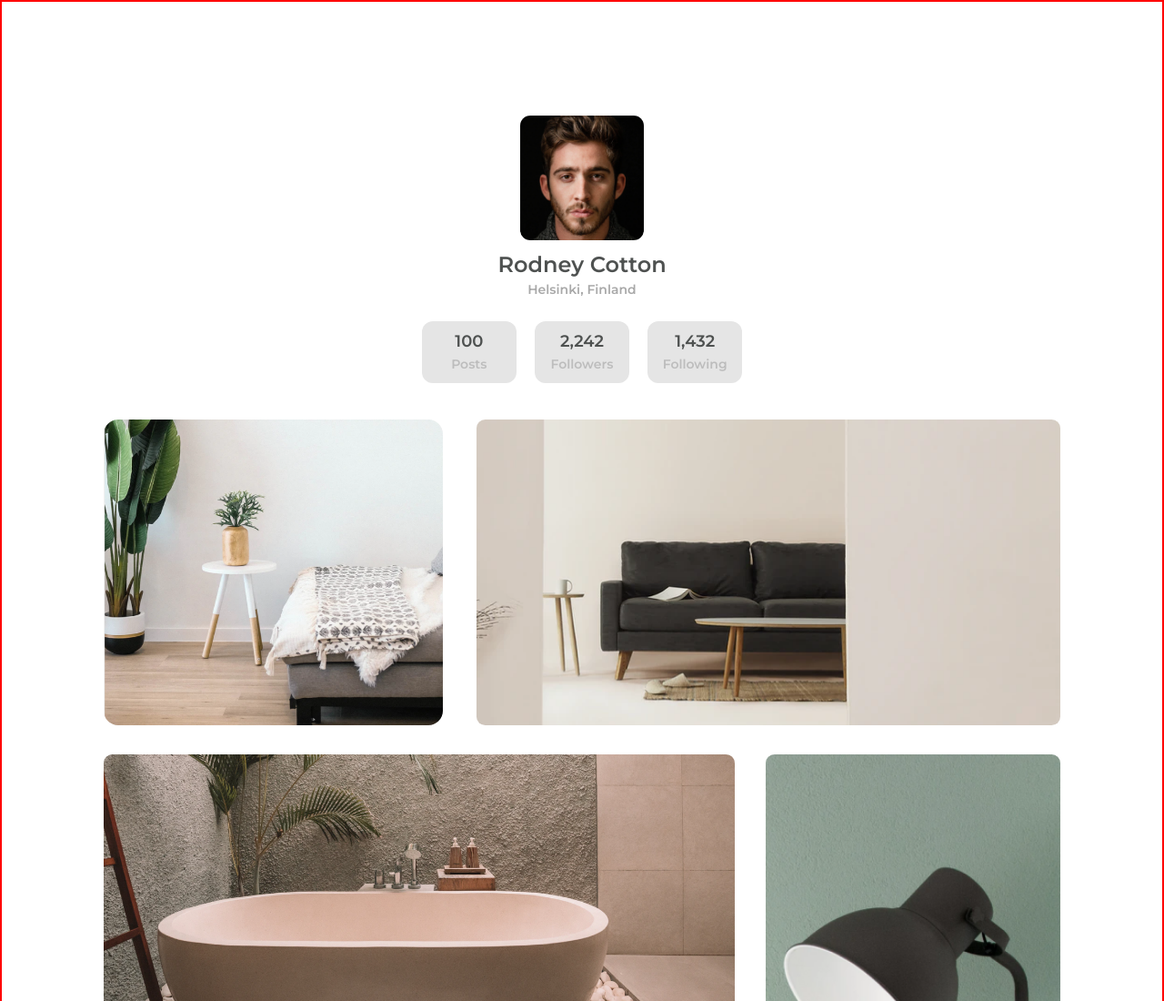
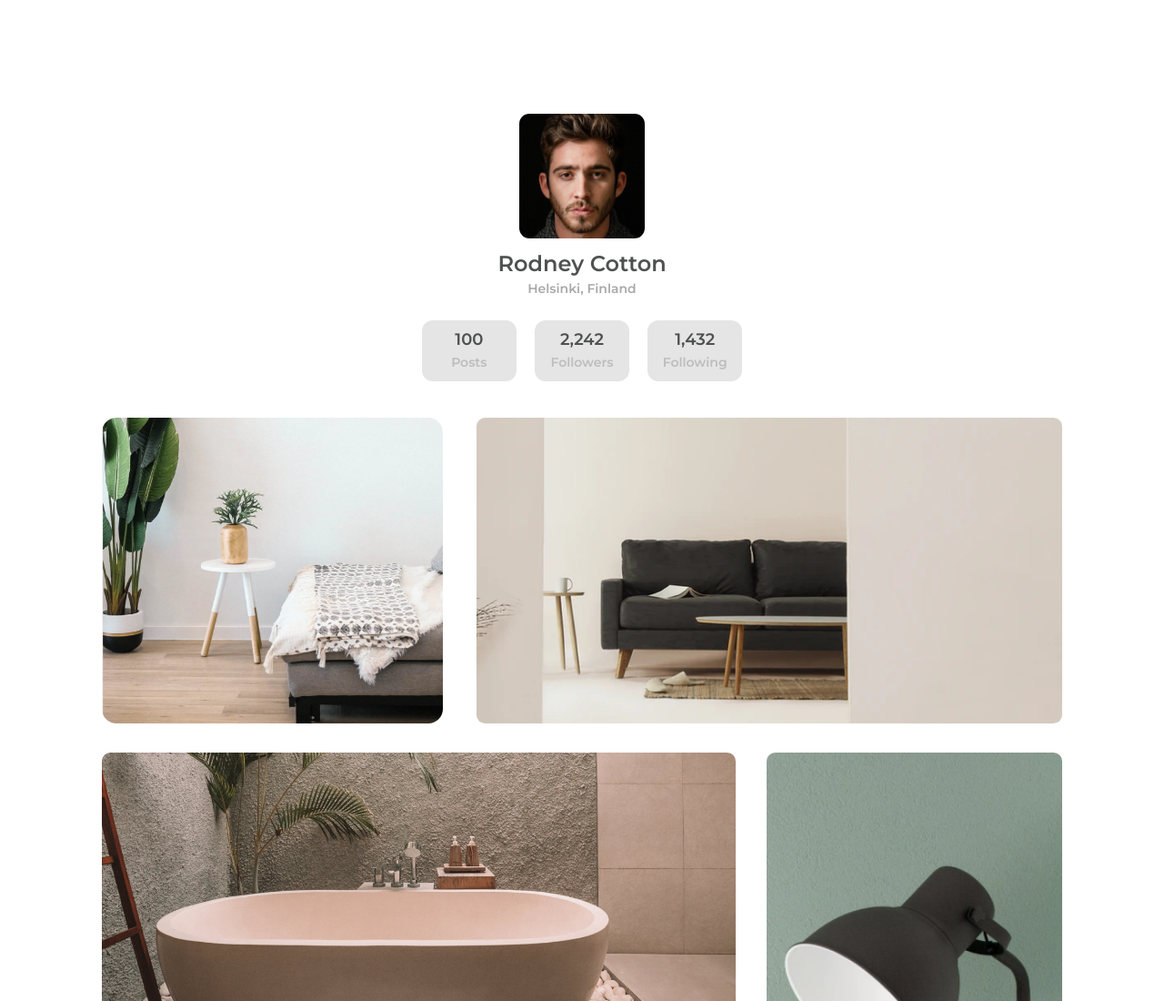
Before and after one commit to orjichimaprince/Devchallenge-my-gallery-challenge, a plain HTML site: page index.html in a window 1280 px wide. Shown: the top 1100 px of the page at 91% size. Drawn offline with Linux system fonts and the light colour scheme; a web font is replaced by a local one.

Commit message:
responsive design

```diff
--- a/index.html
+++ b/index.html
@@ -167,7 +167,6 @@
 
         @media screen and (min-width: 640px) {
             body {
-                border: 2px solid red;
                 max-height: 100%;
                 min-width: 100%;
                 padding: 7rem;
@@ -259,7 +258,7 @@
                 border-radius: 0.6rem;
                 display: flex;
                 width: 66%;
-                height: min-content;
+                /* max-height: min-content; */
             }
             .image5 {
                 border-radius: 0.6rem;
```
